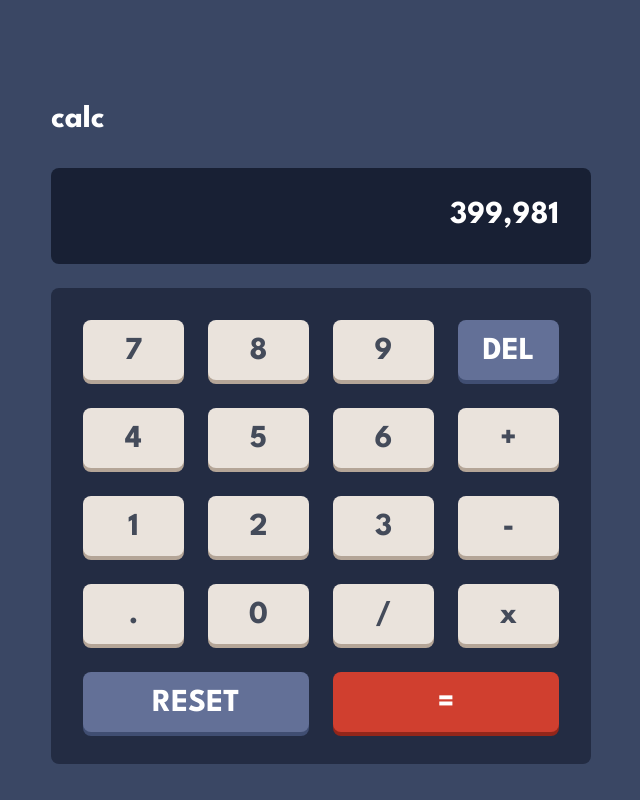
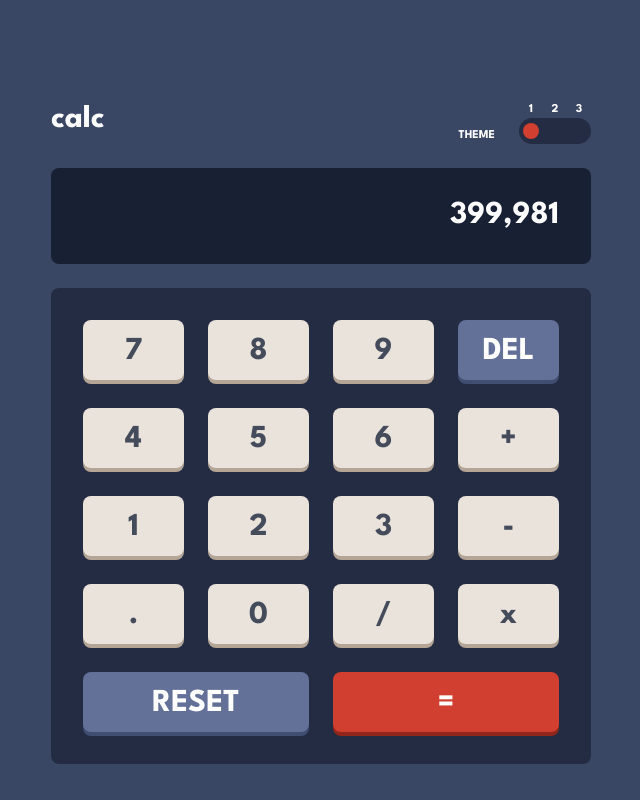
Before and after one commit to comnows/calculator-app-react, a React (Vite) app: page / in a window 1280 px wide. Shown: the whole page, without its empty margins (319-959 px from the left). Built offline with nearby package versions, Linux system fonts and the light colour scheme.

Commit message:
Add toggle design

```diff
--- a/src/App.jsx
+++ b/src/App.jsx
@@ -2,9 +2,53 @@ function App() {
   return (
     <>
       <div className="grid grid-cols-[540px] justify-center items-center gap-y-6 mt-24">
-        <div className="header">
+        <div className="header flex justify-between items-end">
           <div className="title text-current-num-first">calc</div>
-          <div className="toggle-button"></div>
+          <div className="toggle-button flex items-end gap-x-6">
+            <div className=" text-xs text-current-num-first">THEME</div>
+            <div className="grid grid-cols-[24px,24px,24px] text-center">
+              <label
+                htmlFor="theme1"
+                className="text-xs text-current-num-first"
+              >
+                1
+              </label>
+              <label
+                htmlFor="theme2"
+                className="text-xs text-current-num-first"
+              >
+                2
+              </label>
+              <label
+                htmlFor="theme3"
+                className="text-xs text-current-num-first"
+              >
+                3
+              </label>
+              <input
+                type="radio"
+                id="theme1"
+                name="theme"
+                defaultChecked
+                className="appearance-none"
+              />
+              <input
+                type="radio"
+                id="theme2"
+                name="theme"
+                className="appearance-none"
+              />
+              <input
+                type="radio"
+                id="theme3"
+                name="theme"
+                className="appearance-none"
+              />
+              <div className="slider col-span-3 bg-keypad-first w-full h-[26px] rounded-3xl">
+                <div className="w-4 h-4 bg-toggle-first hover:bg-toggle-hover-first rounded-full mt-[5px] ml-1"></div>
+              </div>
+            </div>
+          </div>
         </div>
         <div className="output bg-screen-first px-8 py-6 w-full text-right rounded-lg">
           <div className="previous-operand"></div>
```
